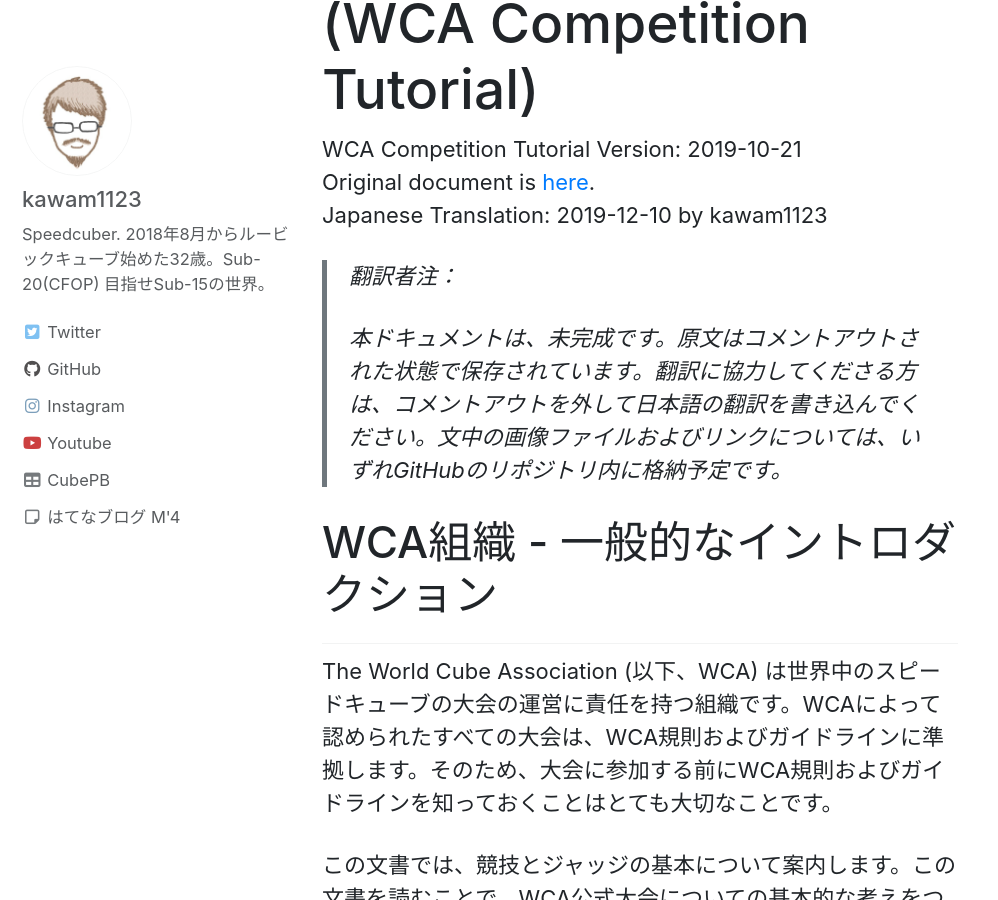
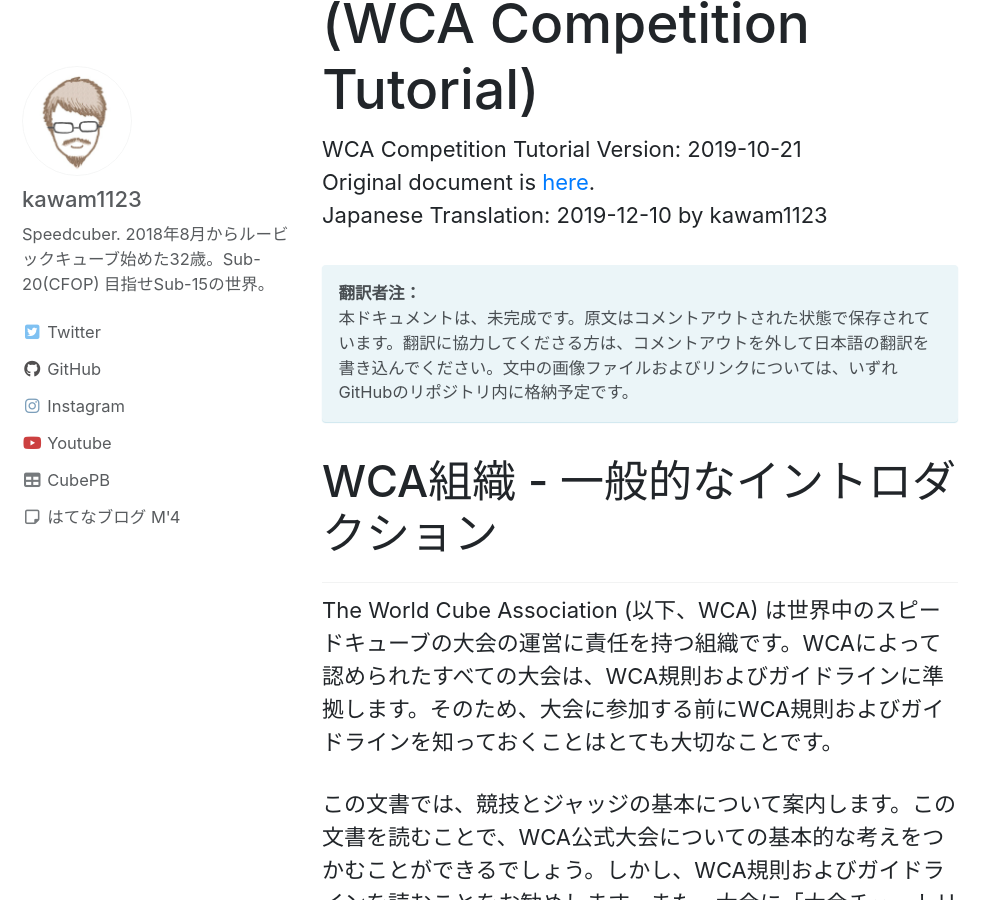
Before and after one commit to kawam1123/translation, a Jekyll site: the page built from _pages/Competitor-tutorial.md, in a window 1280 px wide and 900 px high, scrolled down 300 px. Shown: the whole window, without its empty margins (0-998 px from the left). Built offline with Jekyll 4.4.1, drawn with Linux system fonts in a browser that asks for light colours; cached includes are drawn as plain includes; nearby versions of some CDN libraries.

Commit message:
微修正

```diff
--- a/_pages/Competitor-tutorial.md
+++ b/_pages/Competitor-tutorial.md
@@ -7,9 +7,9 @@
 Original document is [here](https://www.worldcubeassociation.org/files/WCA_Competition_Tutorial.pdf).
 Japanese Translation: 2019-12-10 by kawam1123 <!--他の翻訳者名をここに列挙する-->
 
-> 翻訳者注：
->
-> 本ドキュメントは、未完成です。原文はコメントアウトされた状態で保存されています。翻訳に協力してくださる方は、コメントアウトを外して日本語の翻訳を書き込んでください。文中の画像ファイルおよびリンクについては、いずれGitHubのリポジトリ内に格納予定です。
+**翻訳者注：**
+本ドキュメントは、未完成です。原文はコメントアウトされた状態で保存されています。翻訳に協力してくださる方は、コメントアウトを外して日本語の翻訳を書き込んでください。文中の画像ファイルおよびリンクについては、いずれGitHubのリポジトリ内に格納予定です。
+{: .notice--info}
 
 <!--原文
 WCA Competition Tutorial Version: 2019-10-21
```
